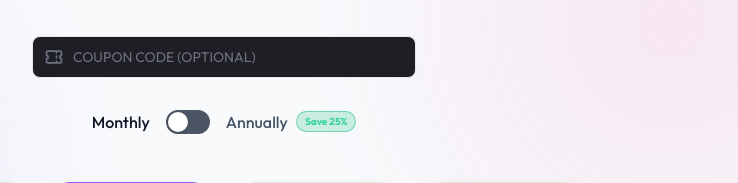
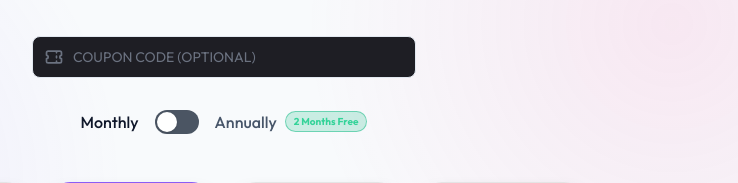
Before and after one commit to bhatiaayan30/Resume_Analyzer, a Django app: page /pricing/ in a window 1280 px wide. Shown: the part 216-399 px from the top of the page, without its empty margins (416-1154 px from the left). Run offline with Django 4.2, Linux system fonts and the light colour scheme; some libraries are stand-ins or nearby versions.

Commit message:
chore: update annual pricing to charm prices ending in 99 and change badge to 2 Months Free

```diff
--- a/analyzer/views.py
+++ b/analyzer/views.py
@@ -468,12 +468,12 @@ def create_razorpay_order(request):
     annual = request.GET.get('annual', 'false').lower() == 'true'
     coupon_code = request.GET.get('coupon', '').strip()
 
-    # Determine base price (25% discount for annual)
+    # Determine base price
     base_prices = {
-        1: {'monthly': 49, 'annual': 441},
-        2: {'monthly': 149, 'annual': 1341},
-        3: {'monthly': 299, 'annual': 2691},
-        4: {'monthly': 999, 'annual': 8991},
+        1: {'monthly': 49, 'annual': 499},
+        2: {'monthly': 149, 'annual': 1499},
+        3: {'monthly': 299, 'annual': 2999},
+        4: {'monthly': 999, 'annual': 9999},
     }
 
     if tier not in base_prices:
--- a/templates/analyzer/pricing.html
+++ b/templates/analyzer/pricing.html
@@ -71,7 +71,7 @@
         <span class="pointer-events-none inline-block h-5 w-5 transform rounded-full bg-white shadow ring-0 transition duration-200 ease-in-out" :class="annual ? 'translate-x-5' : 'translate-x-0'"></span>
     </button>
     <span class="font-medium flex items-center gap-2 transition-colors" :class="annual ? 'text-white' : 'text-gray-400'">
-        Annually <span class="bg-emerald-500/20 text-emerald-400 text-[10px] font-bold px-2 py-0.5 rounded-full border border-emerald-500/50">Save 25%</span>
+        Annually <span class="bg-emerald-500/20 text-emerald-400 text-[10px] font-bold px-2 py-0.5 rounded-full border border-emerald-500/50">2 Months Free</span>
     </span>
 </div>
 
@@ -81,10 +81,10 @@
     <div class="premium-card flex flex-col p-6">
         <h2 class="text-xl font-bold mb-2">Starter</h2>
         <p class="text-sm text-gray-400 mb-4">Perfect for quick checks.</p>
-        <div class="text-3xl font-extrabold mb-6 text-white" x-text="'₹' + calculatePrice(49, 441)">₹49</div>
+        <div class="text-3xl font-extrabold mb-6 text-white" x-text="'₹' + calculatePrice(49, 499)">₹49</div>
         <div class="text-sm font-normal text-gray-400 mb-6 mt--4">
             <span x-text="annual ? '/yr' : '/mo'">/mo</span>
-            <span x-show="discount_percent > 0" class="ml-2 line-through text-xs text-gray-600" x-text="'₹' + (annual ? 441 : 49)"></span>
+            <span x-show="discount_percent > 0" class="ml-2 line-through text-xs text-gray-600" x-text="'₹' + (annual ? 499 : 49)"></span>
         </div>
         <ul class="flex-1 space-y-3 mb-8 text-sm text-gray-300">
             <li class="flex items-center gap-2">
@@ -134,10 +134,10 @@
         <div class="absolute top-0 right-0 bg-brand text-white text-[10px] font-bold px-2 py-1 rounded-bl-lg">POPULAR</div>
         <h2 class="text-xl font-bold mb-2 text-brand-hover">Pro</h2>
         <p class="text-sm text-gray-400 mb-4">Active job seekers.</p>
-        <div class="text-3xl font-extrabold mb-6 text-white" x-text="'₹' + calculatePrice(149, 1341)">₹149</div>
+        <div class="text-3xl font-extrabold mb-6 text-white" x-text="'₹' + calculatePrice(149, 1499)">₹149</div>
         <div class="text-sm font-normal text-gray-400 mb-6 mt--4">
             <span x-text="annual ? '/yr' : '/mo'">/mo</span>
-            <span x-show="discount_percent > 0" class="ml-2 line-through text-xs text-gray-600" x-text="'₹' + (annual ? 1341 : 149)"></span>
+            <span x-show="discount_percent > 0" class="ml-2 line-through text-xs text-gray-600" x-text="'₹' + (annual ? 1499 : 149)"></span>
         </div>
         <ul class="flex-1 space-y-3 mb-8 text-sm text-gray-300">
             <li class="flex items-center gap-2">
@@ -186,10 +186,10 @@
     <div class="premium-card flex flex-col p-6">
         <h2 class="text-xl font-bold mb-2">Elite</h2>
         <p class="text-sm text-gray-400 mb-4">For aggressive applying.</p>
-        <div class="text-3xl font-extrabold mb-6 text-white" x-text="'₹' + calculatePrice(299, 2691)">₹299</div>
+        <div class="text-3xl font-extrabold mb-6 text-white" x-text="'₹' + calculatePrice(299, 2999)">₹299</div>
         <div class="text-sm font-normal text-gray-400 mb-6 mt--4">
             <span x-text="annual ? '/yr' : '/mo'">/mo</span>
-            <span x-show="discount_percent > 0" class="ml-2 line-through text-xs text-gray-600" x-text="'₹' + (annual ? 2691 : 299)"></span>
+            <span x-show="discount_percent > 0" class="ml-2 line-through text-xs text-gray-600" x-text="'₹' + (annual ? 2999 : 299)"></span>
         </div>
         <ul class="flex-1 space-y-3 mb-8 text-sm text-gray-300">
             <li class="flex items-center gap-2">
@@ -242,10 +242,10 @@
     <div class="premium-card flex flex-col p-6">
         <h2 class="text-xl font-bold mb-2 text-pink-400">Unlimited</h2>
         <p class="text-sm text-gray-400 mb-4">Career coaches & pros.</p>
-        <div class="text-3xl font-extrabold mb-6 text-white" x-text="'₹' + calculatePrice(999, 8991)">₹999</div>
+        <div class="text-3xl font-extrabold mb-6 text-white" x-text="'₹' + calculatePrice(999, 9999)">₹999</div>
         <div class="text-sm font-normal text-gray-400 mb-6 mt--4">
             <span x-text="annual ? '/yr' : '/mo'">/mo</span>
-            <span x-show="discount_percent > 0" class="ml-2 line-through text-xs text-gray-600" x-text="'₹' + (annual ? 8991 : 999)"></span>
+            <span x-show="discount_percent > 0" class="ml-2 line-through text-xs text-gray-600" x-text="'₹' + (annual ? 9999 : 999)"></span>
         </div>
         <ul class="flex-1 space-y-3 mb-8 text-sm text-gray-300">
             <li class="flex items-center gap-2 font-bold text-white">
```
